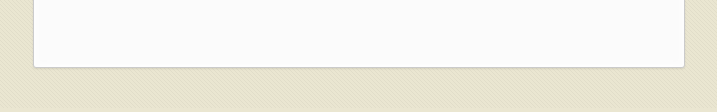
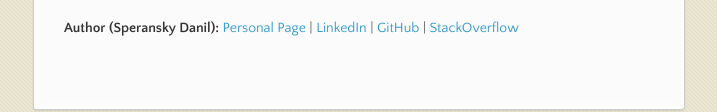
Before and after one commit to speranskydanil/graffiti-js, a plain HTML site: page index.html in a window 1280 px wide. Shown: the part 2208-2320 px from the top of the page, without its empty margins (282-999 px from the left). Drawn offline with nearby package versions, Linux system fonts and the light colour scheme.

```diff
--- a/index.html
+++ b/index.html
@@ -108,6 +108,12 @@
 </code></pre>
 
 <p><img src="https://raw.github.com/speranskydanil/Simple-Graffiti/master/screen-application.png" alt="screen"></p>
+
+<p><strong>Author (Speransky Danil):</strong>
+<a href="http://dsperansky.info">Personal Page</a> |
+<a href="http://ru.linkedin.com/in/speranskydanil/en">LinkedIn</a> |
+<a href="https://github.com/speranskydanil?tab=repositories">GitHub</a> |
+<a href="http://stackoverflow.com/users/1550807/speransky-danil">StackOverflow</a></p>
       </section>
       <footer>
         <p>Project maintained by <a href="https://github.com/speranskydanil">speranskydanil</a></p>
```
Also changed, not shown: params.json (+1 -1 lines).
